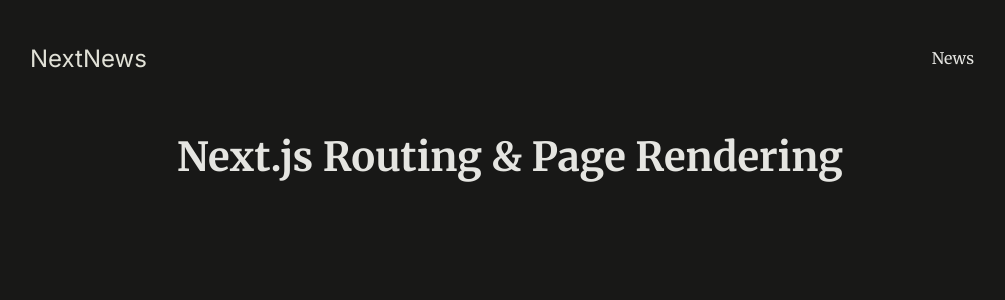
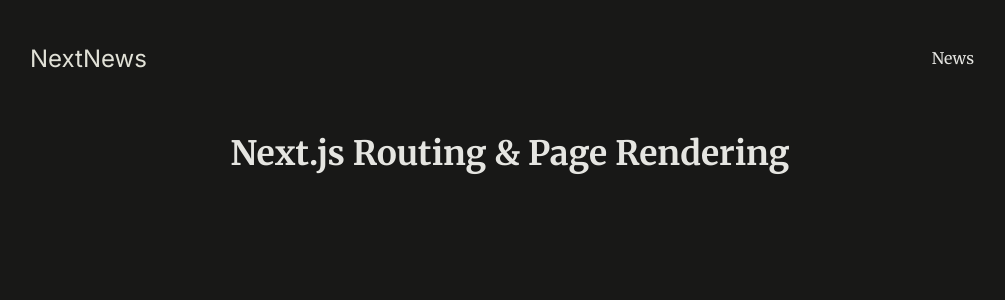
Before and after one commit to alainiranzi/Next.js-for-Routing-And-Page-Rendiring, a Next.js app: page / in a window 1280 px wide. Shown: the top 300 px of the page, without its empty margins (130-1135 px from the left). Built offline with nearby package versions, Linux system fonts and the light colour scheme.

Commit message:
changed width og img

```diff
--- a/app/globals.css
+++ b/app/globals.css
@@ -71,14 +71,14 @@ ul {
 }
 
 #home img {
-  width: 8rem;
+  width: 7rem;
   border-radius: 50%;
   box-shadow: 0 0 10px 0 #181817;
 }
 
 #home h1 {
   margin-top: 3rem;
-  font-size: 2.5rem;
+  font-size: 2.1rem;
 }
 
 #home p {
```
